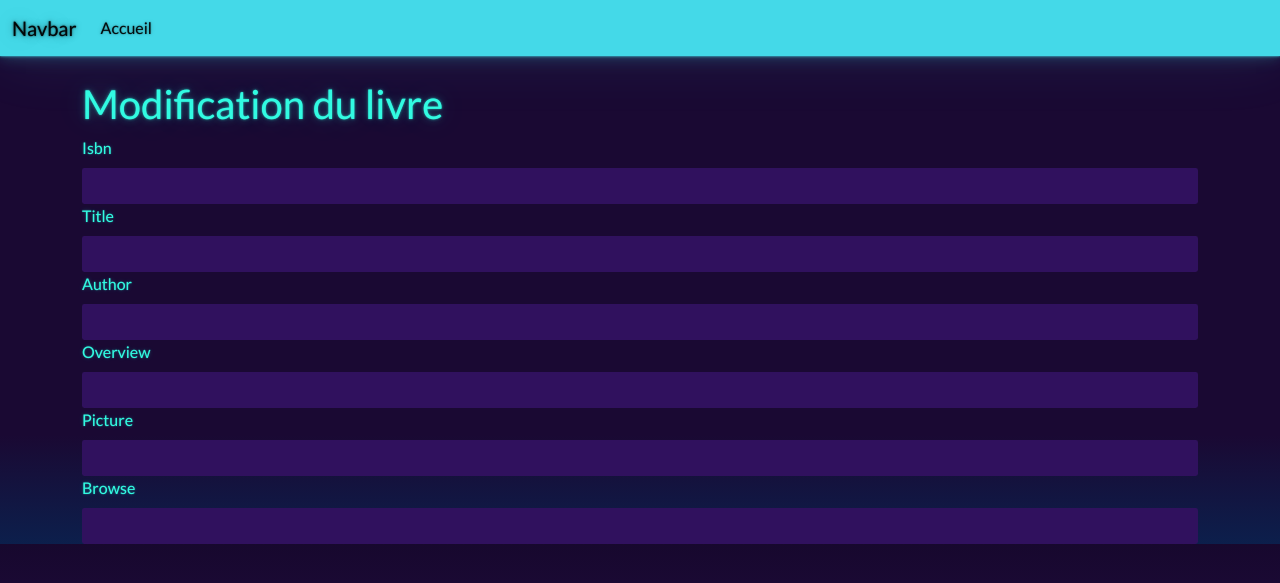
After one commit to bingchillin/Dockerize-Everything, a Symfony app: template dockerize/templates/books/edit.html.twig in a window 1280 px wide. The commit adds this page. Shown: the top 583 px of the page. Run offline with Twig, Linux system fonts and the light colour scheme; the template is opened without the code that fills it, so the values that code supplies are empty; form fields are guessed from the names that the template uses; some libraries are stand-ins or nearby versions.

Commit message:
Finish update book

```diff
--- a/dockerize/src/Form/BookType.php
+++ b/dockerize/src/Form/BookType.php
@@ -70,6 +70,7 @@ class BookType extends AbstractType
     {
         $resolver->setDefaults([
             'data_class' => Book::class,
+
         ]);
     }
 }
--- /dev/null
+++ b/dockerize/templates/books/edit.html.twig
@@ -0,0 +1,62 @@
+{% extends "base.html.twig" %}
+
+{% block body %}
+
+<div class="container">
+<h1 class="mt-4">Modification du livre</h1>
+
+{{form_start(book)}}
+
+<div class="form-group">
+{{ form_label(book.isbn)}}
+{{ form_widget(book.isbn)}}
+<div class="form-error">
+{{ form_errors(book.isbn)}}
+</div>
+</div>
+
+<div class="form-group">
+    {{ form_label(book.title)}}
+    {{ form_widget(book.title)}}
+    <div class="form-error">
+    {{ form_errors(book.title)}}
+    </div>
+    </div>
+
+    <div class="form-group">
+        {{ form_label(book.author)}}
+        {{ form_widget(book.author)}}
+        <div class="form-error">
+        {{ form_errors(book.author)}}
+        </div>
+        </div>
+
+        <div class="form-group">
+            {{ form_label(book.overview)}}
+            {{ form_widget(book.overview)}}
+            <div class="form-error">
+            {{ form_errors(book.overview)}}
+            </div>
+            </div>
+
+     <div class="form-group">
+         {{ form_label(book.picture)}}
+                {{ form_widget(book.picture)}}
+                <div class="form-error">
+                {{ form_errors(book.picture)}}
+                </div>
+                </div>
+
+     <div class="form-group">
+        {{ form_label(book.browse)}}
+         {{ form_widget(book.browse)}}
+         <div class="form-error">
+         {{ form_errors(book.browse)}}
+          </div>
+            </div>
+
+
+          {{ form_end(book)}}
+          </div>
+
+          {% endblock %}
--- a/dockerize/templates/books/index.html.twig
+++ b/dockerize/templates/books/index.html.twig
@@ -33,7 +33,7 @@
       <td>{{book.overview}}</td>
       <td>{{book.picture}}</td>
       <td>{{book.browse}}</td>
-      <td><button type="button" class="btn btn-warning">Modifier</button></td>
+      <td><button type="button" class="btn btn-warning" onclick="window.location.href='{{ path('edit_book', { id: book.id}) }}';">Modifier</button></td>
       <td><button type="button" class="btn btn-danger" onclick="window.location.href='{{ path('delete_book', { id: book.id}) }}';">Supprimer</button></td>
     </tr>
     {% endfor %}
```
Also changed, not shown: dockerize/src/Controller/BooksController.php (+24 -0 lines).
